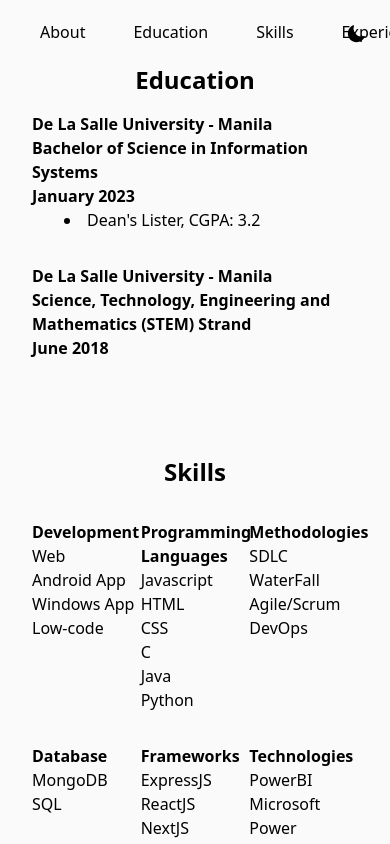
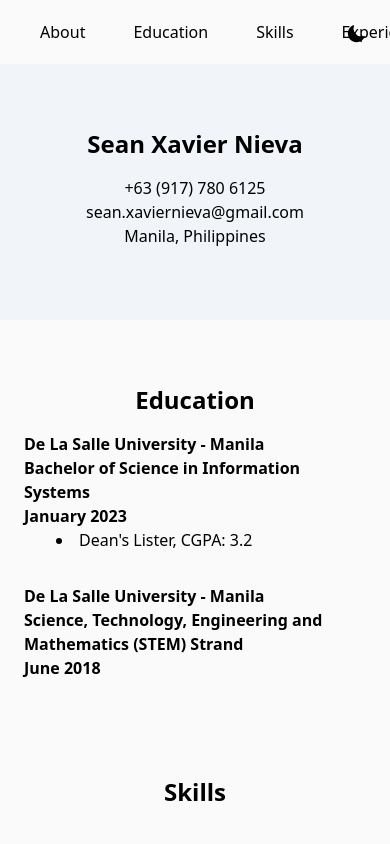
Before and after one commit to seanxavier/resume-website, a Next.js app: page / in a window 390 px wide. Shown: the top 844 px of the page. Built offline with nearby package versions, Linux system fonts and the light colour scheme.

Commit message:
tweaked grids

```diff
--- a/components/Layout.js
+++ b/components/Layout.js
@@ -12,7 +12,7 @@
 
             <div className="min-h-screen flex flex-col">
                 <Header/>
-                <main className=" dark:bg-slate-900 bg-neutral-50">
+                <main className="dark:bg-slate-900 bg-neutral-50 ">
                     {children}
                 </main>
                 <FooterV1 />
--- a/components/SkillSetCard.js
+++ b/components/SkillSetCard.js
@@ -4,7 +4,7 @@
 
     return (
         <>
-            <div className="w-1/3 my-4">
+            <div className="lg:w-1/6 md:w-1/4 w-1/2  my-4">
                 <h2 className="font-semibold">{title}</h2>
                 <div className="">
                     {
--- a/pages/index.js
+++ b/pages/index.js
@@ -1,5 +1,6 @@
 import Head from 'next/head'
 import Image from 'next/image'
+import About from '../sections/About'
 import Certification from '../sections/Certification'
 import Education from '../sections/Education'
 import Experience from '../sections/Experience'
@@ -18,7 +19,9 @@
       </Head>
 
       <main className="flex flex-col">
+      <About/>
         <Education />
+
         <Skills/>
         <Experience/>
         <Certification/>
--- /dev/null
+++ b/sections/About.js
@@ -0,0 +1,33 @@
+
+
+
+const About = () => {
+
+    const data = {
+        name: "Sean Xavier Nieva",
+        mobileNum: "+63 (917) 780 6125",
+        email: "sean.xaviernieva@gmail.com",
+        location: "Manila, Philippines",
+        writeup: "swriteup here TBA",
+        hobbies: "Drawing, Painting, Personal Finance & Stock Investing, Reading/Watching technology trends and web app technologies tutorials, Gaming"
+    }
+
+    return (
+        <>
+            <div className=" h-80 bg-slate-100 pt-16" id="About">
+                <div className="h1">
+                    <h1 className="">{data.name}</h1>
+                </div>
+                <div className="md:flex md:flex-col md:justify-around  text-center  ">
+                    <p>{data.mobileNum}</p>
+                    <p>{data.email}</p>
+                    <p>{data.location}</p>
+                </div>
+            </div>
+
+        </>
+    )
+
+}
+
+export default About;
--- a/sections/Certification.js
+++ b/sections/Certification.js
@@ -22,7 +22,7 @@
 
     return (
         <>
-            <div className="lg:mx-40" id="Certifications">
+            <div className="lg:mx-40 mx-6" id="Certifications">
                 <div className="h1">
                     <h1 className="">Certifications</h1>
                 </div>
--- a/sections/Education.js
+++ b/sections/Education.js
@@ -26,7 +26,7 @@
 
     return (
         <>
-            <div className="lg:mx-40" id="Education">
+            <div className="lg:mx-40  mx-6" id="Education">
                 <div className="h1">
                     <h1 className="">Education</h1>
                 </div>
--- a/sections/Experience.js
+++ b/sections/Experience.js
@@ -56,7 +56,7 @@
 
     return (
         <>
-            <div className="lg:mx-40" id="Experience">
+            <div className="lg:mx-40  mx-6" id="Experience">
                 <div className="h1">
                     <h1 className="">Experience</h1>
                 </div>
--- a/sections/Organizations.js
+++ b/sections/Organizations.js
@@ -48,7 +48,7 @@
 
     return (
         <>
-            <div className="lg:mx-40" id="Organizations">
+            <div className="lg:mx-40  mx-6" id="Organizations">
                 <div className="h1">
                     <h1 className="">Organizations</h1>
                 </div>
--- a/sections/Projects.js
+++ b/sections/Projects.js
@@ -43,7 +43,7 @@
 
     return (
         <>
-            <div className="lg:mx-40" id="Projects">
+            <div className="lg:mx-40  mx-6" id="Projects">
                 <div className="h1">
                     <h1 className="">Projects</h1>
                 </div>
--- a/sections/Skills.js
+++ b/sections/Skills.js
@@ -50,7 +50,7 @@
 
     return (
         <>
-            <div className="lg:mx-40" id="Skills">
+            <div className="lg:mx-40  mx-6" id="Skills">
                 <div className="h1">
                     <h1 className="">Skills</h1>
                 </div>
--- a/styles/Home.module.css
+++ b/styles/Home.module.css
@@ -1,9 +1,9 @@
 .container {
-  padding: 0 2rem;
+  /* padding: 0 2rem; */
 }
 
 .main {
-  /* min-height: 100vh; */
+  min-height: 100vh;
   padding: 4rem 0;
   flex: 1;
   display: flex;
```
